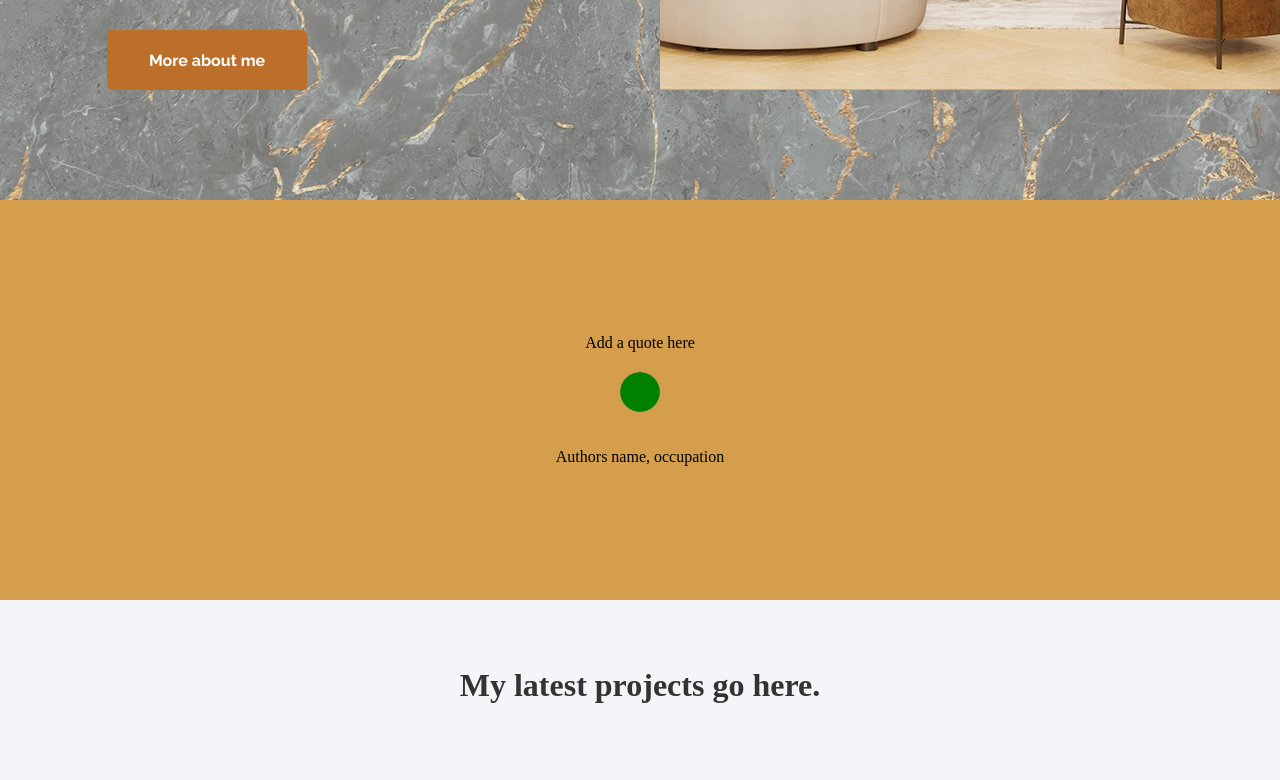
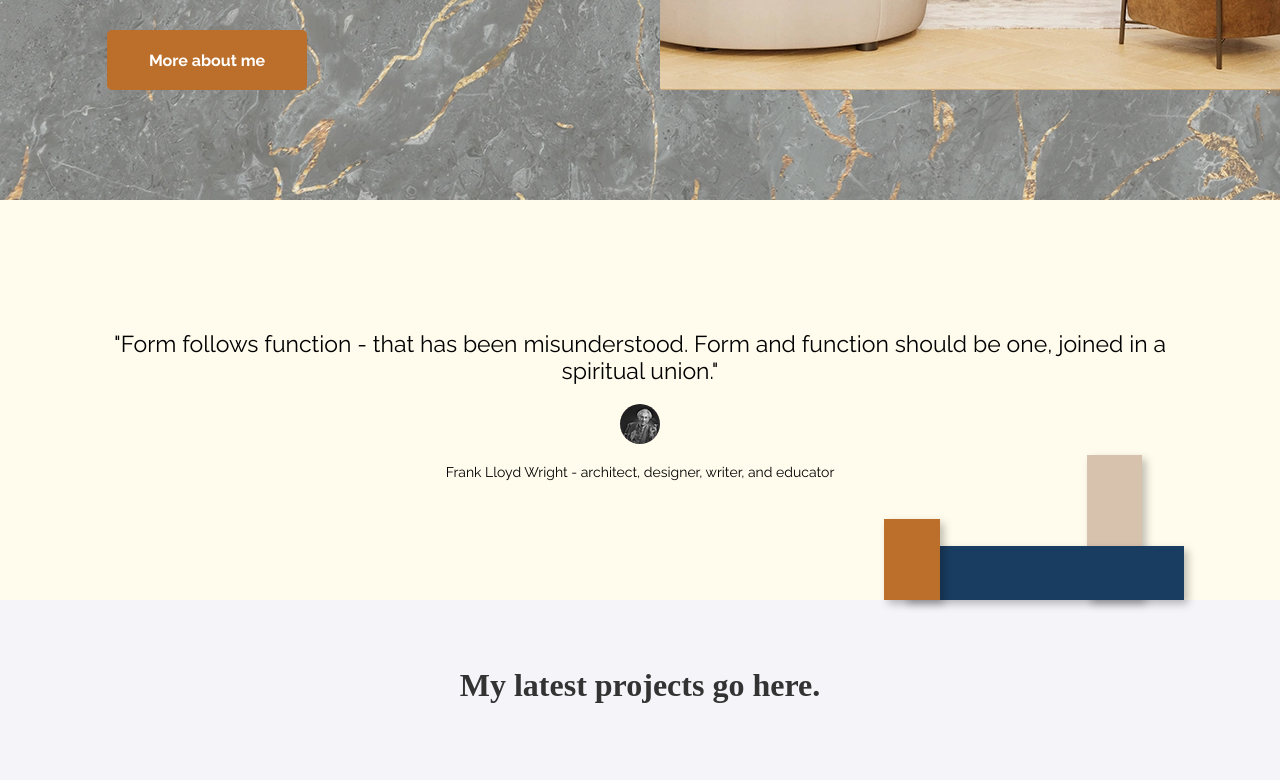
Before and after one commit to Laelys/portofolio_project, a React (Vite) app: page / in a window 1280 px wide. Shown: the part 564-1344 px from the top of the page. Built offline with nearby package versions, Linux system fonts and the light colour scheme.

Commit message:
finished quote section

```diff
--- a/src/pages/Home.jsx
+++ b/src/pages/Home.jsx
@@ -5,7 +5,7 @@ import Carousel from "../components/Carousel";
 import Projects from "../components/ProjectsComponent";
 import AboutMe from "../components/AboutMe";
 import Footer from "../components/Footer";
-import quoteImage from "../assets/quote-image/portrait.png";
+import quoteImage from "../assets/quote-image/portrait.webp";
 import HeroBackgrounds from "../components/subcomponents/HeroBackgrounds";
 import heroTexts from "../components/subcomponents/HeroTexts";
 import TypingEffect from "../components/TypingEffect";
@@ -74,11 +74,23 @@ const Home = () => {
         />
       </div>
       <div className="quote__container">
-        <p className="quote__text">Add a quote here</p>
-        <div className="quote__portrait">
-          <img src={quoteImage} alt="Portrait" />
+        <div className="quote__content">
+          <p className="quote__text">
+            &quot;Form follows function - that has been misunderstood. Form and
+            function should be one, joined in a spiritual union.&quot;
+          </p>
+          <div className="quote__portrait">
+            <img src={quoteImage} alt="Portrait" />
+          </div>
+          <p className="quote__author">
+            Frank Lloyd Wright - architect, designer, writer, and educator
+          </p>
+          <div className="quote__graphics">
+            <div className="quote__rectangle__first"></div>
+            <div className="quote__rectangle__second"></div>
+            <div className="quote__rectangle__third"></div>
+          </div>
         </div>
-        <p className="quote__author">Authors name, occupation</p>
       </div>
       <Projects />
       <AboutMe />
--- a/src/styling/home.css
+++ b/src/styling/home.css
@@ -124,18 +124,31 @@
 }
 
 .quote__container {
-  background-color: rgb(212, 158, 77);
+  position: relative;
+  background-color: #fffced;
   max-width: 1440px;
   height: 400px;
   display: flex;
   flex-direction: column;
   justify-content: center;
   align-items: center;
+  padding: 132px 107px;
+  box-sizing: border-box;
+}
+
+.quote__content {
+  font-family: "raleway";
+  display: flex;
+  flex-direction: column;
+  justify-content: center;
+  align-items: center;
+  text-align: center;
 }
 
 .quote__text {
-  text-align: center;
   margin-bottom: 20px;
+  font-weight: 400;
+  font-size: 23px;
 }
 
 .quote__portrait {
@@ -143,7 +156,6 @@
   height: 40px;
   border-radius: 50%;
   overflow: hidden;
-  margin-bottom: 20px;
 }
 
 .quote__portrait img {
@@ -153,7 +165,47 @@
 }
 
 .quote__author {
-  text-align: center;
+  margin-top: 20px;
+  font-weight: 400;
+  font-size: 14px;
+}
+
+.quote__graphics {
+  position: absolute;
+  bottom: 0;
+  right: 0;
+}
+
+.quote__rectangle__first {
+  position: absolute;
+  bottom: 0;
+  right: 138px;
+  width: 55px;
+  height: 145px;
+  background-color: #d7c2ad;
+  box-shadow: 4px 4px 8px 0px #00000040;
+}
+
+.quote__rectangle__second {
+  position: absolute;
+  bottom: 0px;
+  right: 96px;
+  width: 281px;
+  height: 54px;
+  background-color: #193d61;
+  box-shadow: 4px 4px 8px 0px #00000040;
+  z-index: 2;
+}
+
+.quote__rectangle__third {
+  position: absolute;
+  bottom: 0px;
+  right: 340px;
+  width: 56px;
+  height: 81px;
+  background-color: #bc6f2b;
+  box-shadow: 4px 4px 8px 0px #00000040;
+  z-index: 3;
 }
 
 .cta__section {
```
Also changed, not shown: src/assets/quote-image/portrait.png (deleted), src/assets/quote-image/portrait.webp (added).
